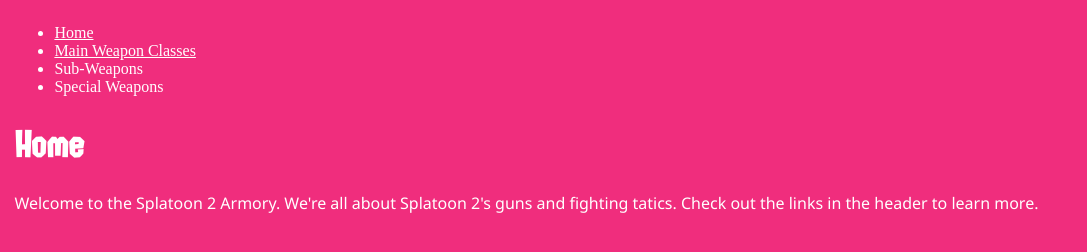
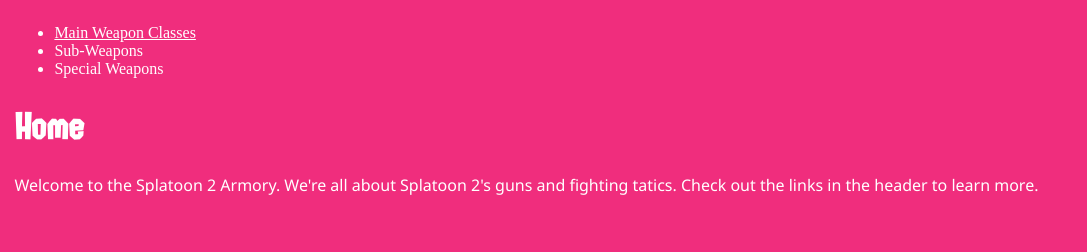
Before and after one commit to lectri/splatoon-armory, a Gatsby site: page / in a window 1280 px wide. Shown: the whole page, without its empty margins (0-1087 px from the left). Built offline with nearby package versions, Linux system fonts and the light colour scheme; Gatsby itself is replaced by a stand-in of ours.

Commit message:
Removed home link from home page

```diff
--- a/src/components/headers/index-header.js
+++ b/src/components/headers/index-header.js
@@ -9,7 +9,6 @@
         <GenericHeader>
                 {/* If there's no link that means the section hasn't been added yet*/}
                 <ul className={Style.headerList}>
-                    <li className={Style.headerElement}><Link to='/'>Home</Link></li>
                     <li className={Style.headerElement}><Link to='/weapon-classes/info'>Main Weapon Classes</Link></li>
                     <li className={Style.headerElement}><Link>Sub-Weapons</Link></li>
                     <li className={Style.headerElement}><Link>Special Weapons</Link></li>
```
